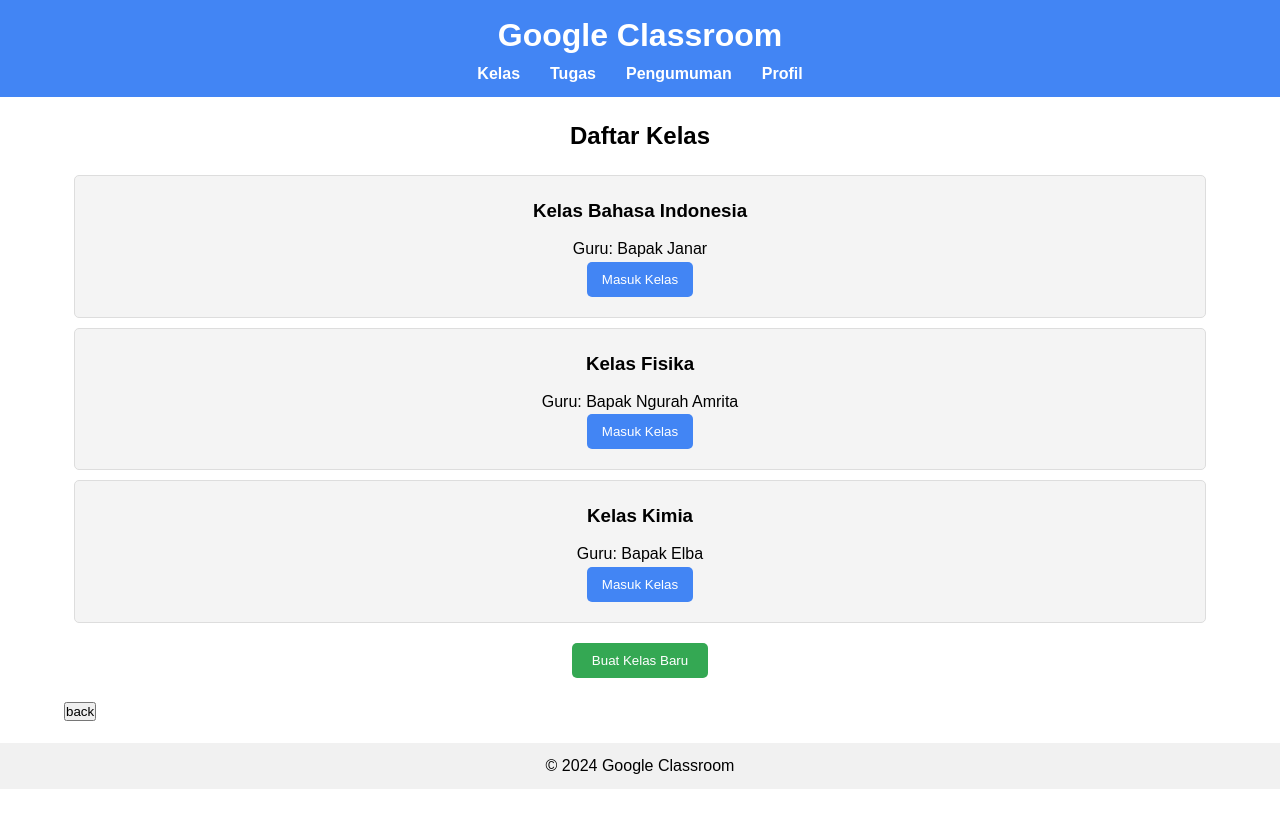
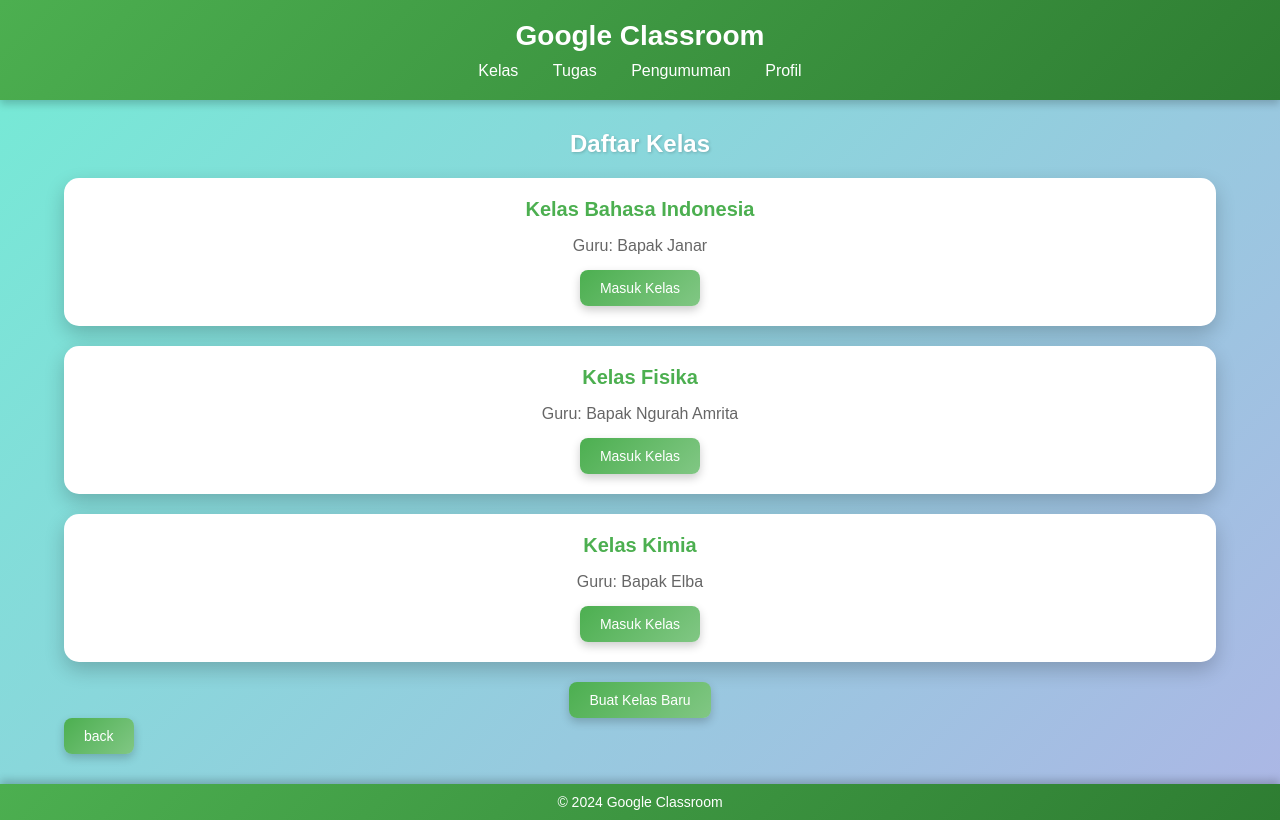
Before and after one commit to ryooo-lang/prokom, a plain HTML site: page classroom.html in a window 1280 px wide. Drawn offline with Linux system fonts and the light colour scheme.

Commit message:
Update classroom.css

```diff
--- a/classroom.css
+++ b/classroom.css
@@ -1,101 +1,175 @@
-* {
-    box-sizing: border-box;
+/* Global Styles */
+body {
+    font-family: 'Poppins', sans-serif;
     margin: 0;
     padding: 0;
+    background: linear-gradient(135deg, #74ebd5, #acb6e5);
+    color: #333;
 }
 
-body {
-    font-family: Arial, sans-serif;
-    line-height: 1.6;
-}
-
-header {
-    background: #4285f4;
-    color: white;
-    padding: 10px 0;
+h1, h2, h3 {
+    text-align: center;
+    color: #fff;
+    margin: 0;
 }
 
 .container {
     width: 90%;
     max-width: 1200px;
-    margin: auto;
+    margin: 0 auto;
 }
 
-h1 {
+/* Header Styles */
+header {
+    background: linear-gradient(135deg, #4caf50, #2e7d32);
+    padding: 20px 0;
+    box-shadow: 0 4px 8px rgba(0, 0, 0, 0.2);
+    position: sticky;
+    top: 0;
+    z-index: 1000;
+}
+
+header h1 {
+    font-size: 28px;
+    margin: 0;
+}
+
+header nav ul {
+    list-style: none;
+    padding: 0;
+    margin: 10px 0 0;
     text-align: center;
 }
 
-nav ul {
-    list-style: none;
-    display: flex;
-    justify-content: center;
-}
-
-nav ul li {
+header nav ul li {
+    display: inline-block;
     margin: 0 15px;
 }
 
-nav ul li a {
-    color: white;
+header nav ul li a {
+    color: #fff;
     text-decoration: none;
-    font-weight: bold;
+    font-size: 16px;
+    transition: color 0.3s ease;
 }
 
+header nav ul li a:hover {
+    color: #ffeb3b;
+}
+
+/* Main Content */
 main {
-    padding: 20px 0;
+    padding: 30px 0;
 }
 
 h2 {
-    text-align: center;
     margin-bottom: 20px;
+    text-shadow: 1px 1px 3px rgba(0, 0, 0, 0.2);
 }
 
+/* Class Cards */
 .class-card {
-    background: #f4f4f4;
-    border: 1px solid #ddd;
-    border-radius: 5px;
+    background: #fff;
+    border-radius: 15px;
+    box-shadow: 0 8px 20px rgba(0, 0, 0, 0.2);
     padding: 20px;
-    margin: 10px;
+    margin: 20px 0;
+    transition: transform 0.3s ease, box-shadow 0.3s ease;
     text-align: center;
 }
 
+.class-card:hover {
+    transform: translateY(-5px);
+    box-shadow: 0 12px 25px rgba(0, 0, 0, 0.3);
+}
+
 .class-card h3 {
+    color: #4caf50;
+    font-size: 20px;
     margin-bottom: 10px;
 }
 
-.class-card button {
-    background: #4285f4;
-    color: white;
-    border: none;
-    padding: 10px 15px;
-    border-radius: 5px;
-    cursor: pointer;
+.class-card p {
+    color: #666;
+    margin-bottom: 15px;
 }
 
-.class-card button:hover {
-    background: #357ae8;
+/* Buttons */
+button, .submit {
+    background: linear-gradient(135deg, #4caf50, #81c784);
+    color: #fff;
+    border: none;
+    padding: 10px 20px;
+    border-radius: 8px;
+    font-size: 14px;
+    cursor: pointer;
+    transition: background 0.3s ease, transform 0.2s ease;
+    box-shadow: 0 4px 10px rgba(0, 0, 0, 0.2);
+}
+
+button:hover, .submit:hover {
+    background: linear-gradient(135deg, #388e3c, #66bb6a);
+    transform: translateY(-2px);
+    box-shadow: 0 6px 15px rgba(0, 0, 0, 0.3);
+}
+
+button:active, .submit:active {
+    transform: translateY(1px);
+    box-shadow: 0 2px 5px rgba(0, 0, 0, 0.2);
 }
 
 .create-class-button {
     display: block;
-    margin: 20px auto;
-    padding: 10px 20px;
-    background: #34a853;
-    color: white;
-    border: none;
-    border-radius: 5px;
-    cursor: pointer;
+    width: fit-content;
+    margin: 20px auto 0;
 }
 
-.create-class-button:hover {
-    background: #2c9a43;
+/* Footer */
+footer {
+    background: linear-gradient(135deg, #4caf50, #2e7d32);
+    padding: 10px 0;
+    color: #fff;
+    text-align: center;
+    box-shadow: 0 -4px 8px rgba(0, 0, 0, 0.2);
 }
 
-footer {
-    text-align: center;
-    padding: 10px 0;
-    background: #f1f1f1;
-    position: relative;
-    bottom: 0;
-    width: 100%;
+footer p {
+    margin: 0;
+    font-size: 14px;
 }
+
+/* Transitions and Animations */
+@keyframes fadeIn {
+    from {
+        opacity: 0;
+        transform: translateY(10px);
+    }
+    to {
+        opacity: 1;
+        transform: translateY(0);
+    }
+}
+
+main, .class-card {
+    animation: fadeIn 1s ease-in-out;
+}
+
+/* Responsive Design */
+@media (max-width: 768px) {
+    header h1 {
+        font-size: 24px;
+    }
+
+    header nav ul li {
+        margin: 0 10px;
+    }
+
+    .class-card {
+        padding: 15px;
+    }
+
+    button, .submit {
+        font-size: 12px;
+        padding: 8px 15px;
+    }
+}
```
